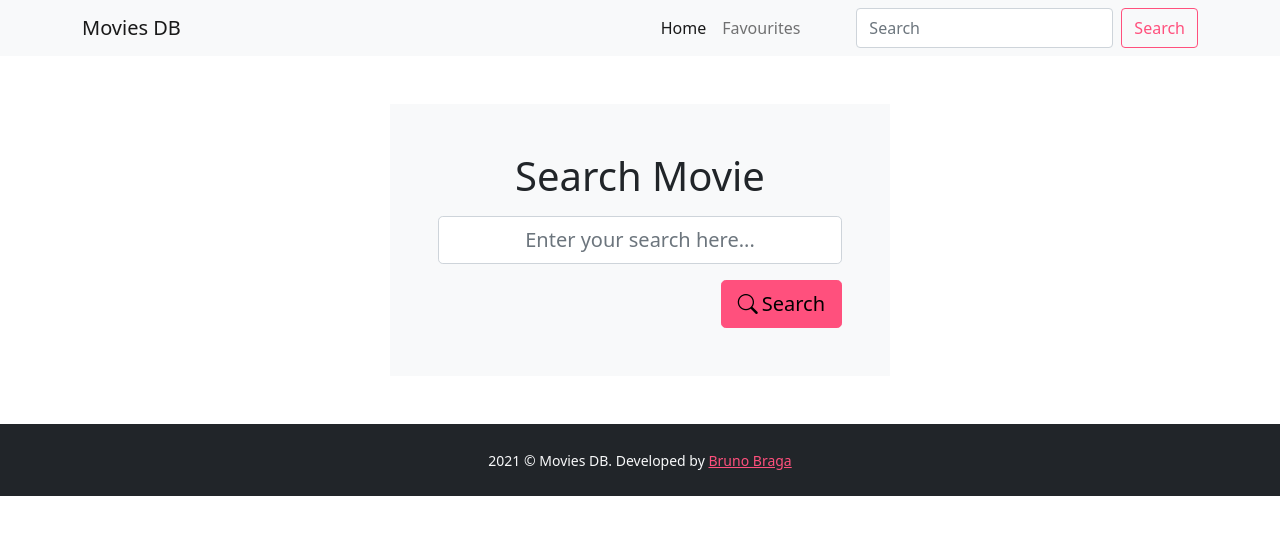
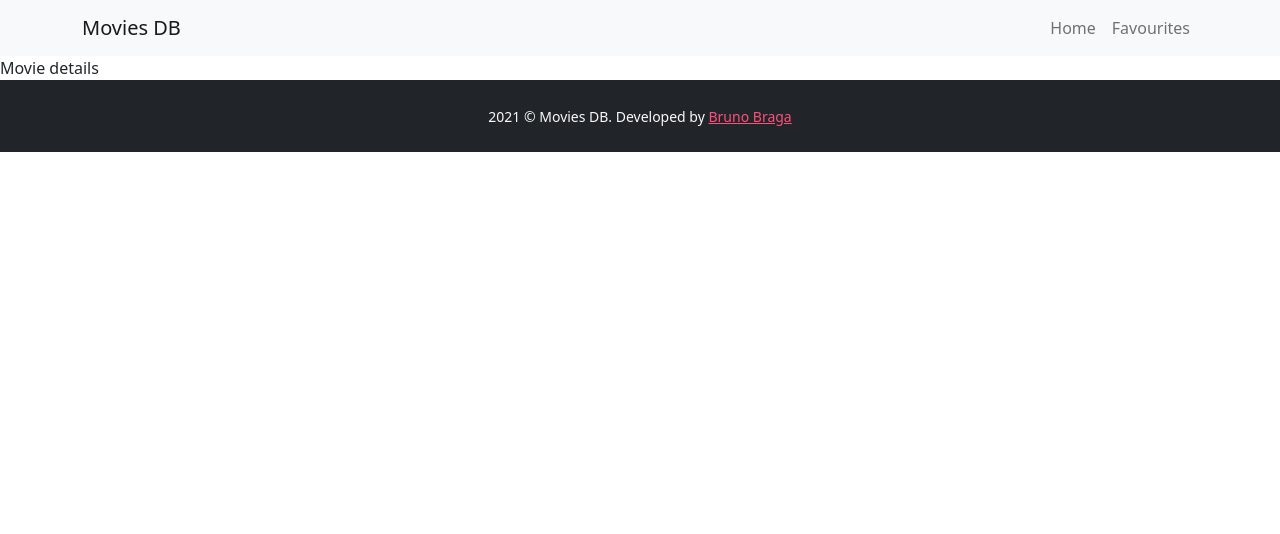
Before and after one commit to brunobragaw8t/movies, a React (Create React App) app: page /movies/1 in a window 1280 px wide. Shown: the top 534 px of the page. Built offline with nearby package versions, Linux system fonts and the light colour scheme.

Commit message:
Install and setup router, along with necessary tweaks

```diff
--- a/package.json
+++ b/package.json
@@ -12,6 +12,7 @@
     "react": "^17.0.2",
     "react-dom": "^17.0.2",
     "react-redux": "^7.2.6",
+    "react-router-dom": "^6.2.1",
     "react-scripts": "5.0.0",
     "redux": "^4.1.2",
     "web-vitals": "^2.1.2"
--- a/src/App.js
+++ b/src/App.js
@@ -10,22 +10,32 @@ import { Header } from './components/Header';
 import { Footer } from './components/Footer';
 import { Search } from './components/Search';
 import { SearchResults } from './components/SearchResults';
+import { BrowserRouter, Route, Routes } from 'react-router-dom';
+import { Home } from './components/Home';
+import { MovieDetails } from './components/MovieDetails';
+import { NotFound } from './components/NotFound';
 
 const store = createStore(rootReducer);
 
 function App() {
   return (
+    <BrowserRouter>
       <Provider store={store}>
         <div className="App">
           <Header />
 
-        <Search />
+          <Routes>
+            <Route path="/" element={<Home />} />
 
-        <SearchResults />
+            <Route path="/movies/:id" element={<MovieDetails />} />
+
+            <Route path="*" element={<NotFound />} />
+          </Routes>
 
           <Footer />
         </div>
       </Provider>
+    </BrowserRouter>
   );
 }
 
--- a/src/assets/css/partials/movies.scss
+++ b/src/assets/css/partials/movies.scss
@@ -1,3 +1,7 @@
+/**
+ * Item
+ */
+
 .movies-item {
   .image {
     width: 100%;
@@ -15,3 +19,22 @@
     }
   }
 }
+
+
+/**
+ * Grid
+ */
+
+.movies-grid {
+  [class^="col"] {
+    display: flex;
+
+    .movies-item {
+      width: 100%;
+      height: 100%;
+      display: flex;
+      flex-direction: column;
+      align-items: center;
+    }
+  }
+}
--- a/src/components/Header.js
+++ b/src/components/Header.js
@@ -1,10 +1,10 @@
-// import { Navbar } from 'bootstrap';
+import { Link, NavLink } from 'react-router-dom';
 
 export const Header = () => {
   return (
     <nav className="navbar navbar-expand-lg navbar-light bg-light">
       <div className="container">
-        <a className="navbar-brand" href="/">Movies DB</a>
+        <Link to="/" className="navbar-brand">Movies DB</Link>
 
         <button
           className="navbar-toggler"
@@ -26,21 +26,25 @@ export const Header = () => {
           </div>
 
           <div className="offcanvas-body">
-            <ul className="navbar-nav justify-content-end flex-grow-1 me-lg-5 mb-4 mb-lg-0">
+            <ul className="navbar-nav justify-content-end flex-grow-1">
               <li className="nav-item">
-                <a className="nav-link active" aria-current="page" href="#">Home</a>
+                <NavLink
+                  to="/"
+                  className={({ isActive }) => 'nav-link ' + (isActive && 'active')}
+                >
+                  Home
+                </NavLink>
               </li>
 
               <li className="nav-item">
-                <a className="nav-link" href="#">Favourites</a>
+                <NavLink
+                  to="/favourites"
+                  className={({ isActive }) => 'nav-link ' + (isActive && 'active')}
+                >
+                  Favourites
+                </NavLink>
               </li>
             </ul>
-
-            <form className="d-flex">
-              <input className="form-control me-2" type="search" placeholder="Search" aria-label="Search" />
-
-              <button className="btn btn-outline-primary" type="submit">Search</button>
-            </form>
           </div>
         </div>
       </div>
--- /dev/null
+++ b/src/components/Home.js
@@ -0,0 +1,12 @@
+import { Search } from './Search';
+import { SearchResults } from './SearchResults';
+
+export const Home = () => {
+  return (
+    <>
+      <Search />
+
+      <SearchResults />
+    </>
+  )
+}
--- a/src/components/Movie.js
+++ b/src/components/Movie.js
@@ -1,3 +1,5 @@
+import { Link } from "react-router-dom"
+
 export const Movie = ({ movie }) => {
   return (
     <div className="movies-item text-center">
@@ -11,7 +13,11 @@ export const Movie = ({ movie }) => {
 
       <h6 className="mt-2">{movie.Title}</h6>
 
-      <small>{movie.Year}</small>
+      <small className="d-block mb-3">{movie.Year}</small>
+
+      <Link className="btn btn-sm btn-primary mt-auto w-100" to={`/movies/${movie.imdbID}`}>
+        View details
+      </Link>
     </div>
   )
 }
--- /dev/null
+++ b/src/components/MovieDetails.js
@@ -0,0 +1,7 @@
+export const MovieDetails = () => {
+  return (
+    <div>
+      Movie details
+    </div>
+  )
+}
--- /dev/null
+++ b/src/components/NotFound.js
@@ -0,0 +1,21 @@
+import { Link } from 'react-router-dom';
+import { ContentSection } from './ContentSection';
+
+export const NotFound = () => {
+  return (
+    <ContentSection>
+      <div className="container text-center">
+        <div className="mb-3 text-primary display-1">404</div>
+
+        <h1>Not found</h1>
+
+        <p>The page you are trying to reach doesn't exist or is unavailable.</p>
+
+        <Link to="/" className="btn btn-secondary">
+          <i className="bi bi-house-door me-1"></i>
+          Home
+        </Link>
+      </div>
+    </ContentSection>
+  )
+}
--- a/src/components/SearchResults.js
+++ b/src/components/SearchResults.js
@@ -10,7 +10,7 @@ export const SearchResults = () => {
     return (
       <ContentSection>
         <div className="container">
-          <div className="movies-grid row gy-3">
+          <div className="movies-grid row gy-4">
             {movies.map(movie => (
               <div className="col-sm-6 col-md-4 col-lg-3 col-xl-2">
                 <Movie key={movie.imdbID} movie={movie} />
```
Also changed, not shown: 1 other file (tests, documents, lock files or other folders). Lines whose indentation alone changed are shown as unchanged.
